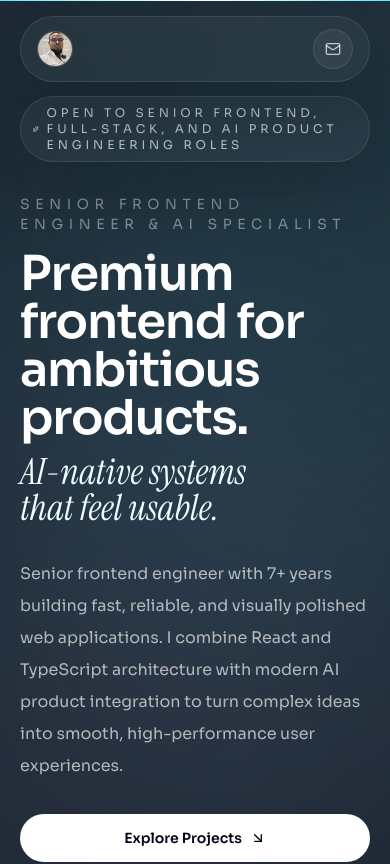
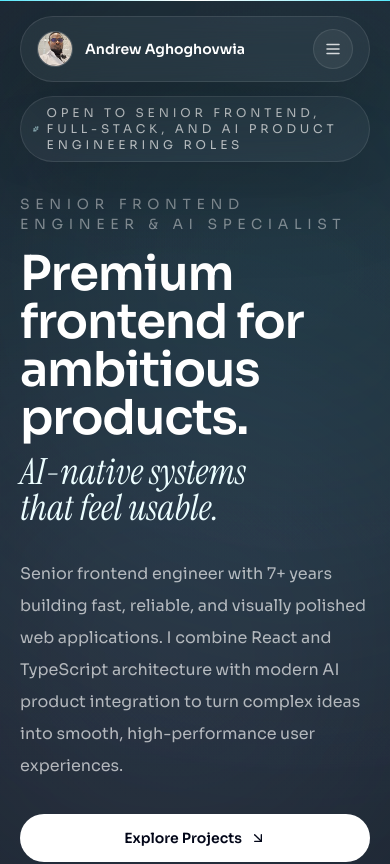
Before and after one commit to androyt1/portfolio, a React (Vite) app: page / in a window 390 px wide. Shown: the top 864 px of the page. Built offline with nearby package versions, Linux system fonts and the light colour scheme.

Commit message:
Add mobile navigation menu

```diff
--- a/src/components/navigation/SiteHeader.tsx
+++ b/src/components/navigation/SiteHeader.tsx
@@ -1,4 +1,15 @@
-import { ArrowUpRight, Download, Github, Globe, Linkedin, Mail } from 'lucide-react';
+import { AnimatePresence, motion } from 'framer-motion';
+import {
+  ArrowUpRight,
+  Download,
+  Github,
+  Globe,
+  Linkedin,
+  Mail,
+  Menu,
+  X,
+} from 'lucide-react';
+import { useState } from 'react';
 
 import { Container } from '@/components/layout/Container';
 import { MagneticButton } from '@/components/ui/MagneticButton';
@@ -18,11 +29,16 @@ function getSocialIcon(label: string) {
 }
 
 export function SiteHeader() {
+  const [isOpen, setIsOpen] = useState(false);
+
+  const closeMenu = () => setIsOpen(false);
+
   return (
     <header className="pointer-events-none fixed inset-x-0 top-4 z-40">
       <Container className="pointer-events-auto">
-        <div className="surface mx-auto flex items-center justify-between rounded-full px-4 py-3 sm:px-5">
-          <a className="flex items-center gap-3" href="#top">
+        <div className="mx-auto space-y-3">
+          <div className="surface flex items-center justify-between rounded-full px-4 py-3 sm:px-5">
+            <a className="flex items-center gap-3" href="#top" onClick={closeMenu}>
               <span className="flex h-9 w-9 items-center justify-center overflow-hidden rounded-full border border-white/10 bg-white/8">
                 <img
                   alt={siteContent.name}
@@ -30,9 +46,11 @@ export function SiteHeader() {
                   src={siteContent.photoSrc}
                 />
               </span>
-            <div className="hidden sm:block">
-              <p className="text-sm font-semibold text-white">{siteContent.name}</p>
-              <p className="text-xs text-white/50">{siteContent.role}</p>
+              <div className="min-w-0">
+                <p className="truncate text-sm font-semibold text-white sm:text-base">
+                  {siteContent.name}
+                </p>
+                <p className="hidden text-xs text-white/50 sm:block">{siteContent.role}</p>
               </div>
             </a>
 
@@ -51,7 +69,7 @@ export function SiteHeader() {
             <div className="flex items-center gap-2">
               <a
                 aria-label="Email"
-              className="flex h-10 w-10 items-center justify-center rounded-full border border-white/10 bg-white/5 text-white/70 transition hover:text-white"
+                className="hidden h-10 w-10 items-center justify-center rounded-full border border-white/10 bg-white/5 text-white/70 transition hover:text-white sm:flex"
                 href={`mailto:${siteContent.email}`}
               >
                 <Mail className="h-4 w-4" />
@@ -76,7 +94,82 @@ export function SiteHeader() {
               >
                 Resume
               </MagneticButton>
+              <button
+                aria-controls="mobile-navigation"
+                aria-expanded={isOpen}
+                aria-label={isOpen ? 'Close navigation menu' : 'Open navigation menu'}
+                className="flex h-10 w-10 items-center justify-center rounded-full border border-white/10 bg-white/5 text-white/80 transition hover:bg-white/10 hover:text-white lg:hidden"
+                onClick={() => setIsOpen((open) => !open)}
+                type="button"
+              >
+                {isOpen ? <X className="h-4.5 w-4.5" /> : <Menu className="h-4.5 w-4.5" />}
+              </button>
             </div>
+          </div>
+
+          <AnimatePresence>
+            {isOpen ? (
+              <motion.div
+                animate={{ opacity: 1, y: 0 }}
+                className="surface overflow-hidden rounded-[1.75rem] px-4 py-4 lg:hidden"
+                exit={{ opacity: 0, y: -10 }}
+                id="mobile-navigation"
+                initial={{ opacity: 0, y: -10 }}
+                transition={{ duration: 0.2, ease: [0.22, 1, 0.36, 1] }}
+              >
+                <nav className="grid gap-1">
+                  {navigation.map((item) => (
+                    <a
+                      className="rounded-2xl px-3 py-3 text-sm font-medium text-white/78 transition hover:bg-white/6 hover:text-white"
+                      href={item.href}
+                      key={item.href}
+                      onClick={closeMenu}
+                    >
+                      {item.label}
+                    </a>
+                  ))}
+                </nav>
+
+                <div className="mt-4 grid gap-3 border-t border-white/10 pt-4">
+                  <MagneticButton
+                    className="w-full"
+                    download
+                    href={siteContent.resumeHref}
+                    icon={<Download className="h-4 w-4" />}
+                  >
+                    Download Resume
+                  </MagneticButton>
+
+                  <a
+                    className="inline-flex items-center justify-between rounded-2xl border border-white/10 bg-white/5 px-4 py-3 text-sm text-white/76 transition hover:bg-white/10 hover:text-white"
+                    href={`mailto:${siteContent.email}`}
+                    onClick={closeMenu}
+                  >
+                    <span>Email</span>
+                    <Mail className="h-4 w-4" />
+                  </a>
+
+                  {siteContent.socialLinks.length > 0 ? (
+                    <div className="grid gap-2 sm:grid-cols-2">
+                      {siteContent.socialLinks.map((link) => (
+                        <a
+                          className="inline-flex items-center justify-between rounded-2xl border border-white/10 bg-white/5 px-4 py-3 text-sm text-white/76 transition hover:bg-white/10 hover:text-white"
+                          href={link.href}
+                          key={link.label}
+                          onClick={closeMenu}
+                          rel="noreferrer"
+                          target="_blank"
+                        >
+                          <span>{link.label}</span>
+                          {getSocialIcon(link.label)}
+                        </a>
+                      ))}
+                    </div>
+                  ) : null}
+                </div>
+              </motion.div>
+            ) : null}
+          </AnimatePresence>
         </div>
       </Container>
     </header>
```
Lines whose indentation alone changed are shown as unchanged.
